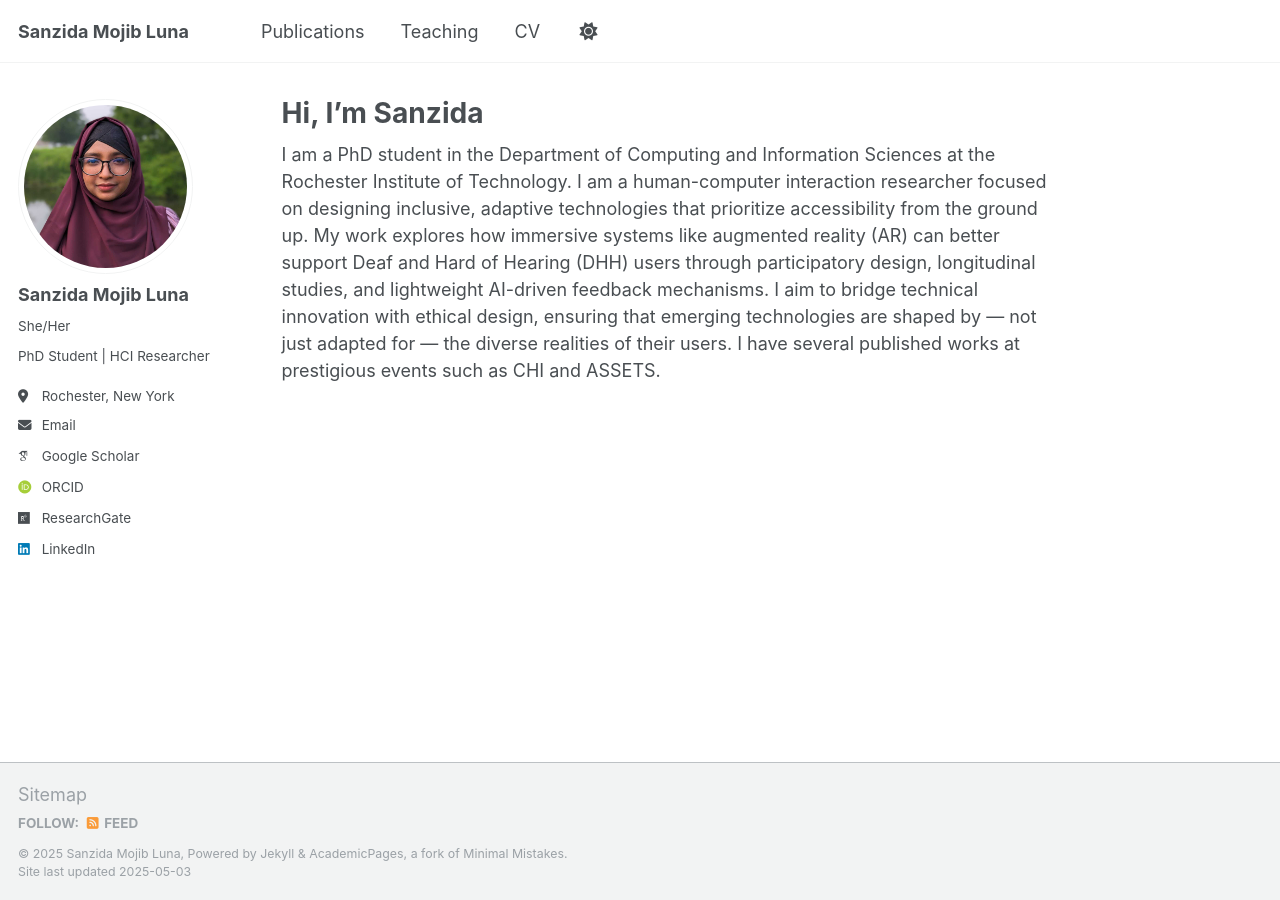
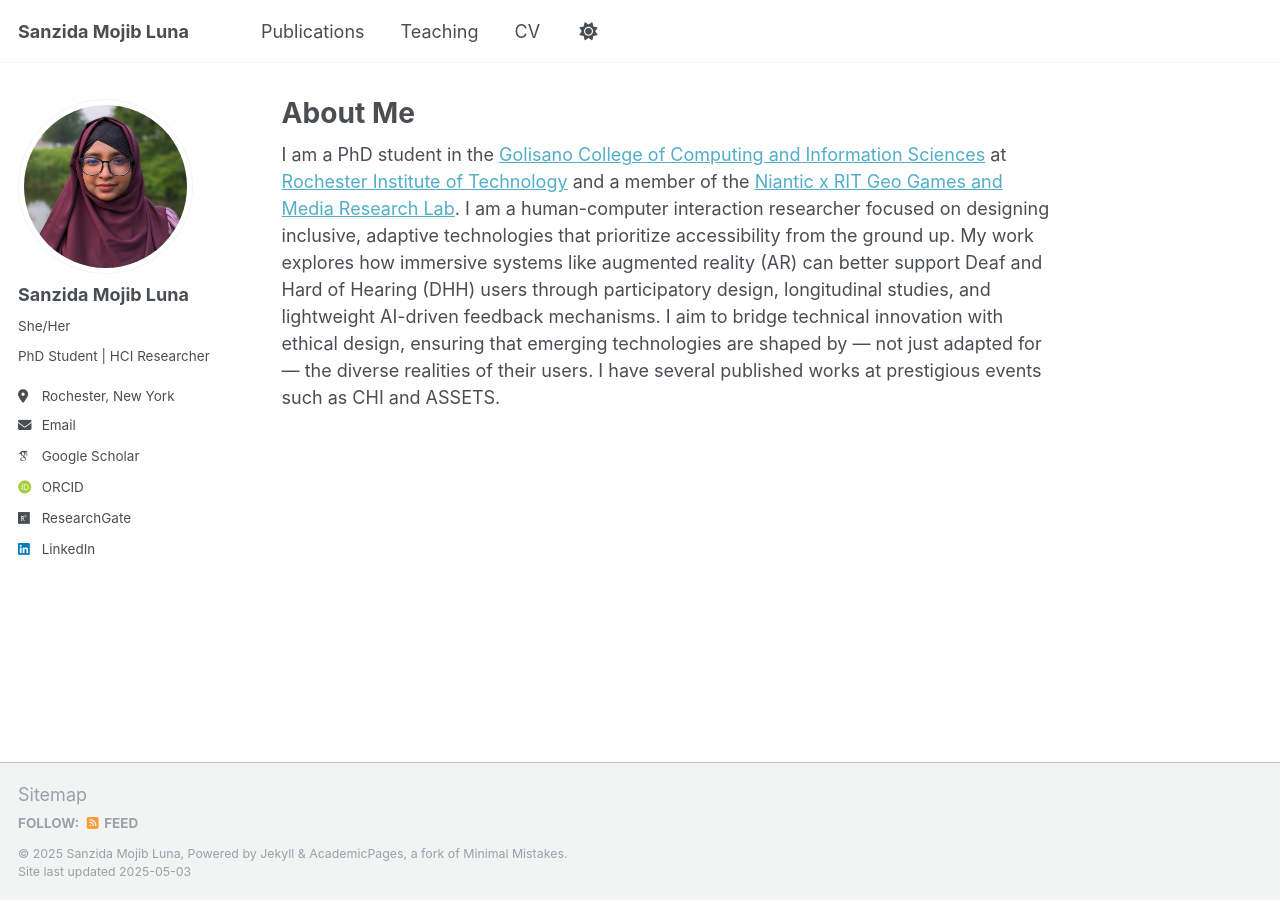
Before and after one commit to SanzidaMojibLuna/SanzidaMojibLuna.github.io, a Jekyll site: the page built from _pages/about.md, in a window 1280 px wide. Built offline with Jekyll 4.4.1, drawn with Linux system fonts in a browser that asks for light colours; some web fonts are replaced.

Commit message:
Update about.md

```diff
--- a/_pages/about.md
+++ b/_pages/about.md
@@ -1,10 +1,11 @@
 ---
 permalink: /
-title: "Hi, I'm Sanzida"
+title: "About Me"
 author_profile: true
 redirect_from:
   - /about/
   - /about.html
 ---
 
-I am a PhD student in the Department of Computing and Information Sciences at the Rochester Institute of Technology. I am a human-computer interaction researcher focused on designing inclusive, adaptive technologies that prioritize accessibility from the ground up. My work explores how immersive systems like augmented reality (AR) can better support Deaf and Hard of Hearing (DHH) users through participatory design, longitudinal studies, and lightweight AI-driven feedback mechanisms. I aim to bridge technical innovation with ethical design, ensuring that emerging technologies are shaped by — not just adapted for — the diverse realities of their users. I have several published works at prestigious events such as CHI and ASSETS.
+I am a PhD student in the [Golisano College of Computing and Information Sciences](https://www.rit.edu/computing/) at [Rochester Institute of Technology](https://www.rit.edu/) and a member of the [Niantic x RIT Geo Games and Media Research Lab](https://www.rit.edu/nianticgeogameslab/).
+I am a human-computer interaction researcher focused on designing inclusive, adaptive technologies that prioritize accessibility from the ground up. My work explores how immersive systems like augmented reality (AR) can better support Deaf and Hard of Hearing (DHH) users through participatory design, longitudinal studies, and lightweight AI-driven feedback mechanisms. I aim to bridge technical innovation with ethical design, ensuring that emerging technologies are shaped by — not just adapted for — the diverse realities of their users. I have several published works at prestigious events such as CHI and ASSETS.
```
